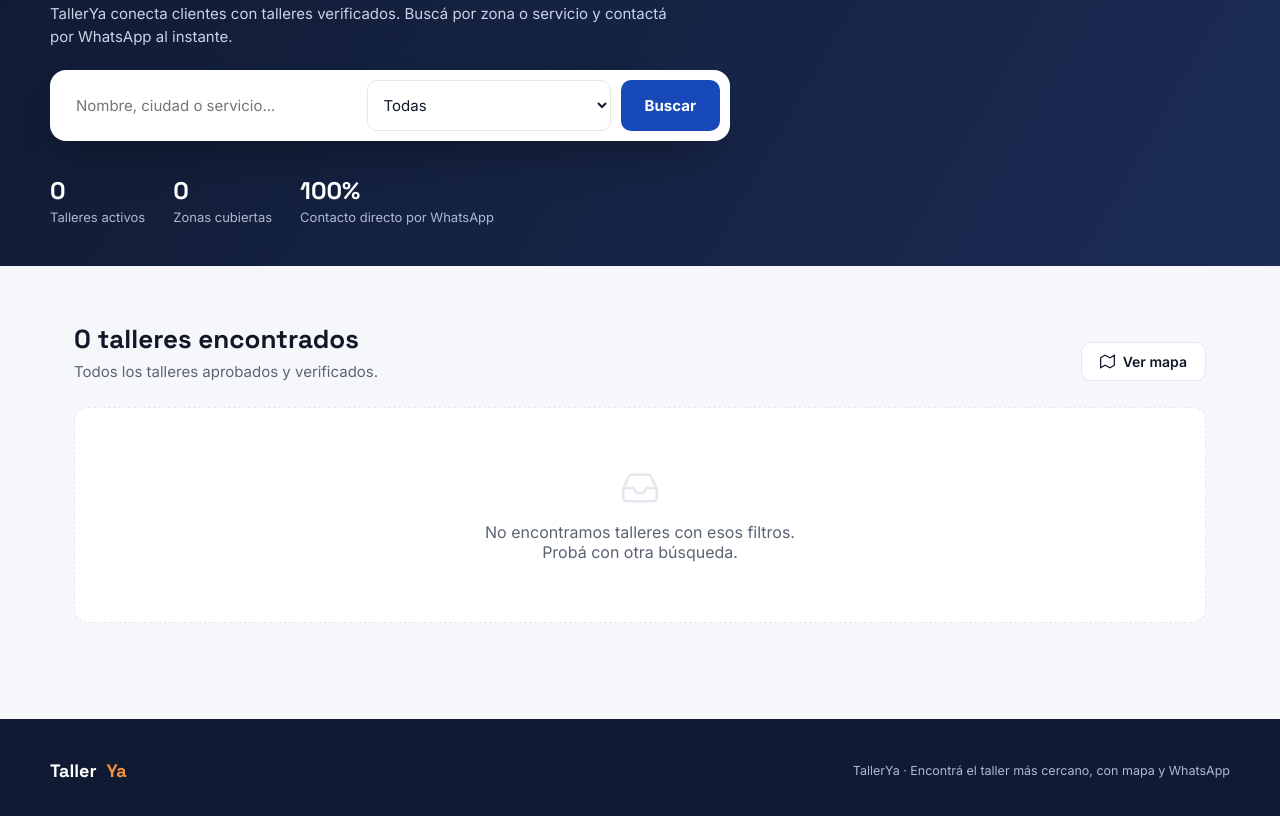
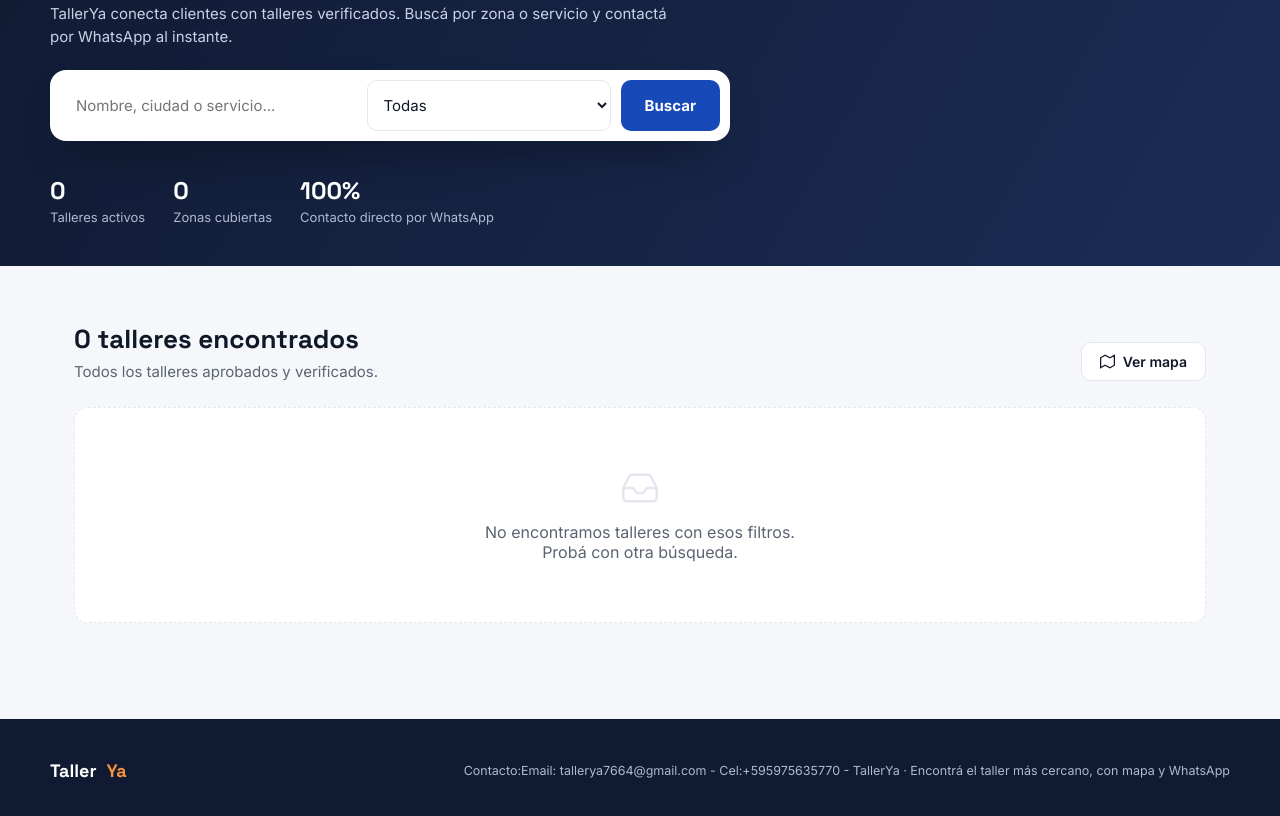
Before and after one commit to mecanicadakar-sketch/talleryapy, a website: page public/index.html in a window 1280 px wide. Shown: the part 666-1482 px from the top of the page. Drawn offline with nearby package versions, Linux system fonts and the light colour scheme; no server answers.

Commit message:
Update index.html

```diff
--- a/public/index.html
+++ b/public/index.html
@@ -584,7 +584,7 @@
 <footer>
   <div class="footer-inner">
     <span class="brand">Taller<span class="ya" style="color:var(--orange);">Ya</span></span>
-    <small>TallerYa · Encontrá el taller más cercano, con mapa y WhatsApp</small>
+    <small>Contacto:Email: tallerya7664@gmail.com -  Cel:+595975635770 - TallerYa · Encontrá el taller más cercano, con mapa y WhatsApp</small>
   </div>
 </footer>
 
```
